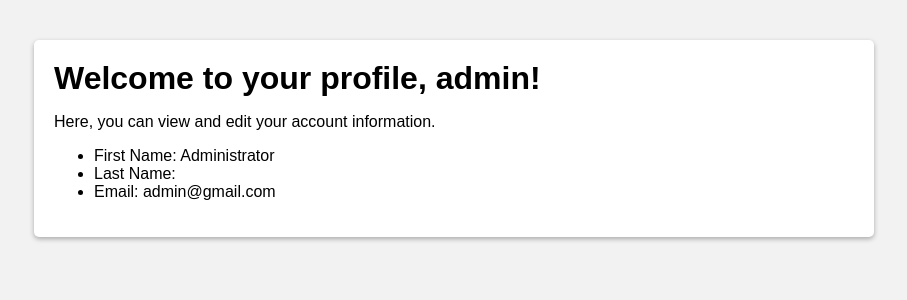
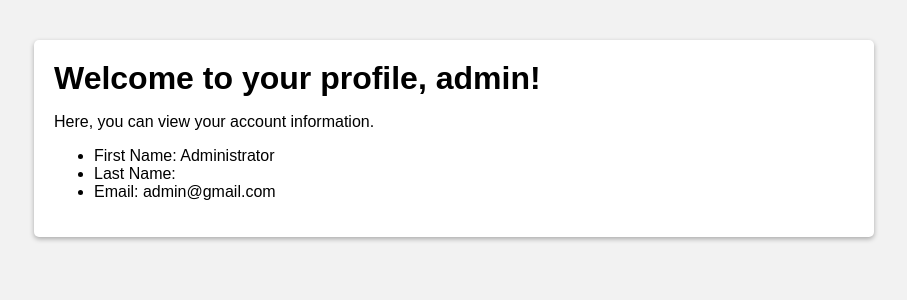
Before and after one commit to Jenil-Varma/knowledgeTest, a Django app: page /account/profile/ in a window 1280 px wide. Shown: the part 102-402 px from the top of the page, without its empty margins (186-1093 px from the left). Run offline with Django 4.2, Linux system fonts and the light colour scheme; a user stored in the database is signed in.

Commit message:
removed confusing label

```diff
--- a/templates/account/profile.html
+++ b/templates/account/profile.html
@@ -2,7 +2,7 @@
 
 {% block content %}
   <h1>Welcome to your profile, {{ user.username }}!</h1>
-  <p>Here, you can view and edit your account information.</p>
+  <p>Here, you can view your account information.</p>
   <ul>
     <li>First Name: {{ user.first_name }}</li>
     <li>Last Name: {{ user.last_name }}</li>
```
